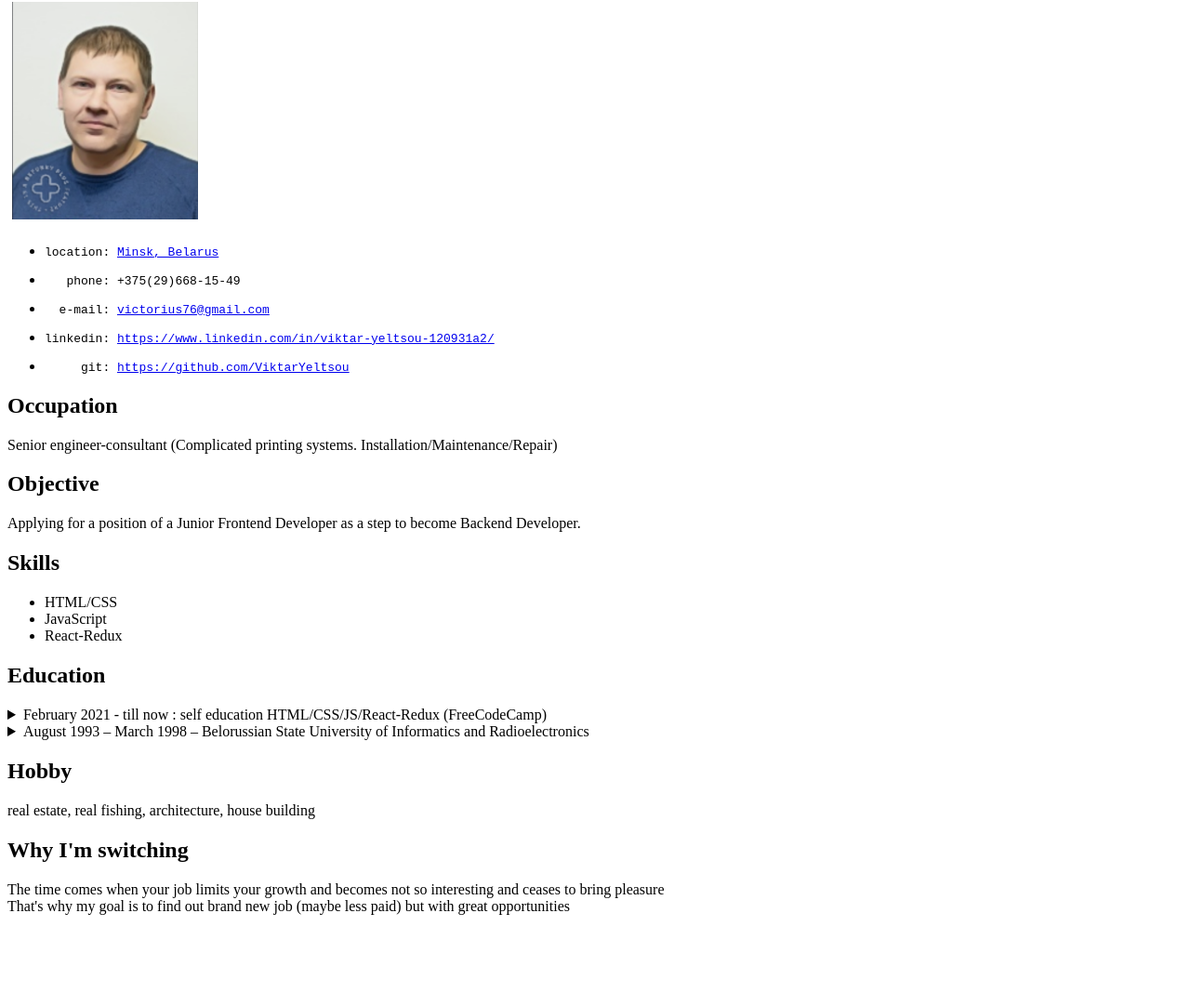
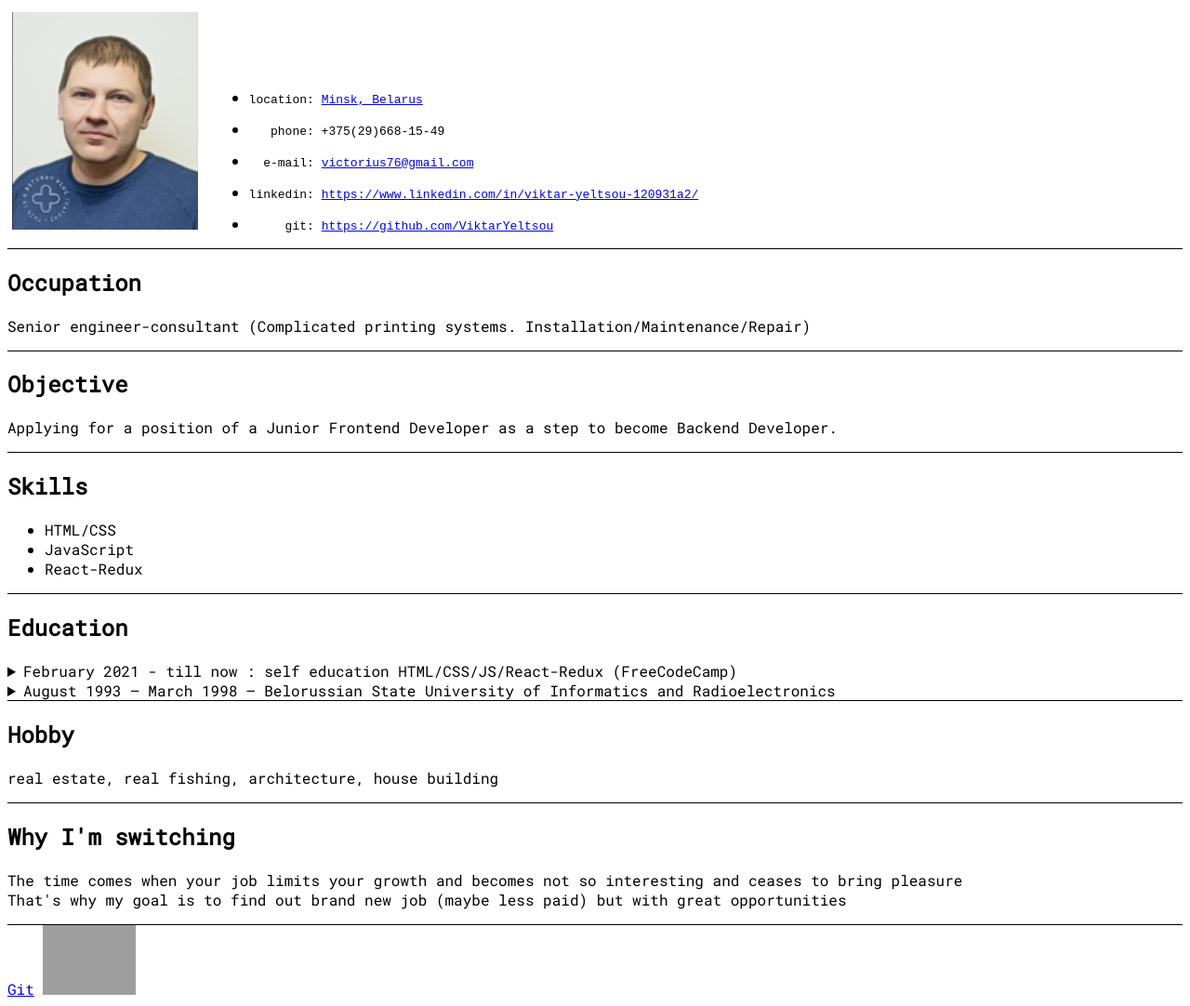
Before and after one commit to ViktarYeltsou/rsschool-cv2, a plain HTML site: page index.html in a window 1280 px wide. Shown: the part 78-1160 px from the top of the page at 93% size. Before the commit the page ends 1078 px from the top, so only its background shows below. Drawn offline with Linux system fonts and the light colour scheme; grey boxes are pictures that could not be loaded.

Commit message:
feat: update content

```diff
--- a/index.html
+++ b/index.html
@@ -13,9 +13,10 @@
     <header>
         <div class="contact-info">
             <h1>Victar Yeltsou</h1>
-            <div class="photo">
+            <span class="photo">
                 <img src="img/myava.png" alt="Avatar">
-            </div>
+            </span>
+            <div class="links">
                 <ul>
                     <li><pre>location: <a href="https://yandex.by/maps/-/CCUeVSAioC" rel="nofollow">Minsk, Belarus</a></pre></li>
                     <li><pre>   phone: +375(29)668-15-49</pre></li>
@@ -23,6 +24,7 @@
                     <li><pre>linkedin: <a href="https://www.linkedin.com/in/viktar-yeltsou-120931a2/">https://www.linkedin.com/in/viktar-yeltsou-120931a2/</a></pre></li>
                     <li><pre>     git: <a href="https://github.com/ViktarYeltsou">https://github.com/ViktarYeltsou</a></pre></li>
                 </ul>
+            </div>
         </div>
 
     </header>
@@ -70,6 +72,9 @@
             <p>The time comes when your job limits your growth and becomes not so interesting and ceases to bring pleasure<br>That's why my goal is to find out brand new job (maybe less paid) but with great opportunities</p>
         </section>
     </main>
+    <footer>
+        <span><a href="https://github.com/ViktarYeltsou">Git</a> <a href="https://rs.school/js/"> <img src="https://rs.school/images/rs_school_js.svg" alt="Rolling Scopes"></a></span>
+    </footer>
 </div>
 </body>
 </html>
--- a/style.css
+++ b/style.css
@@ -1,5 +1,22 @@
+@import url('https://fonts.googleapis.com/css2?family=Roboto+Mono&display=swap');
+
+body {
+    font-family: 'Roboto Mono', monospace;
+}
 .photo img{
+
     width: 200px;
     /*float: right; /* Выравнивание по правому краю */
-    margin: 0 0 5px 5px; /* Отступы вокруг фотографии */
+    margin: 5px 5px 0px 5px; /* Отступы вокруг фотографии */
+
 }
+.links {
+    display: inline-block;
+
+}
+header, section {
+    border-bottom: 1px solid;
+}
+footer img {
+    width: 100px;
+}
```
Lines whose indentation alone changed are shown as unchanged.
